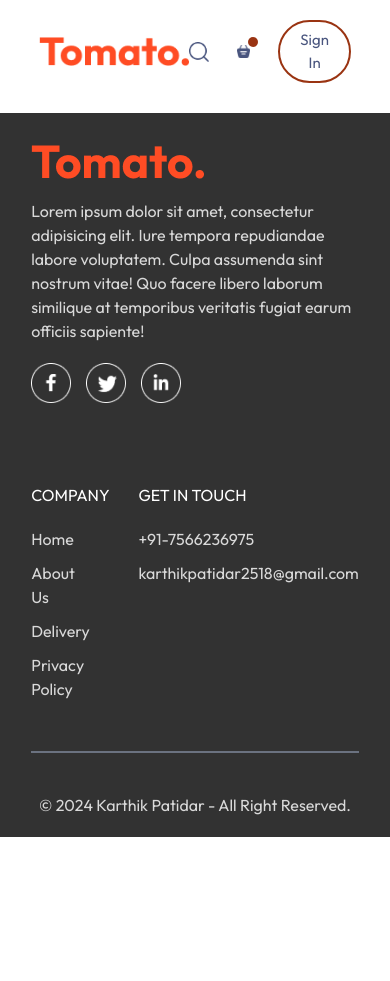
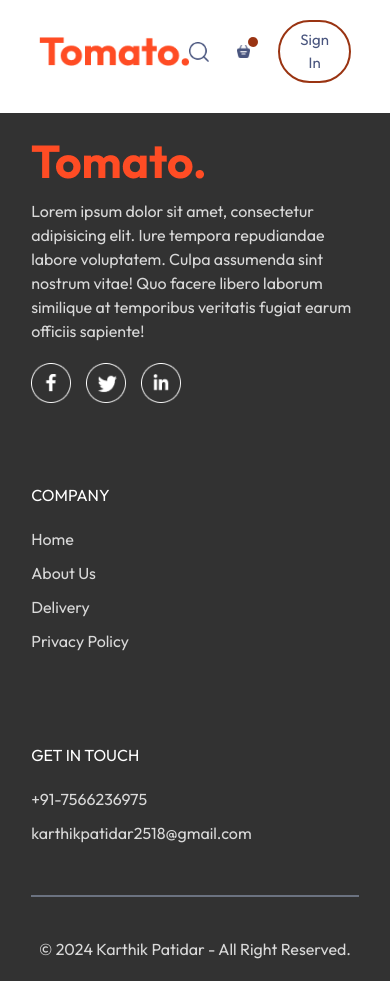
Before and after one commit to karthiksk2518/Food-Ordering, a React (Vite) app in the folder frontend/: page /order in a window 390 px wide. Before the commit the page ends 844 px from the top, so only its background shows below. Built offline with nearby package versions, Linux system fonts and the light colour scheme.

Commit message:
Footer responsiveness

```diff
--- a/frontend/package.json
+++ b/frontend/package.json
@@ -22,6 +22,7 @@
     "@types/react-dom": "^18.3.0",
     "@vitejs/plugin-react": "^4.3.1",
     "autoprefixer": "^10.4.19",
+    "daisyui": "^4.12.10",
     "eslint": "^8.57.0",
     "eslint-plugin-react": "^7.34.3",
     "eslint-plugin-react-hooks": "^4.6.2",
--- a/frontend/src/components/Footer.jsx
+++ b/frontend/src/components/Footer.jsx
@@ -13,7 +13,7 @@
                         <img className="w-10 mr-[15px] cursor-pointer" src={assets.linkedin_icon} alt="" />
                     </div>
                 </div>
-                <div className="col-span-1 flex flex-col items-start gap-5">
+                <div className="col-span-2 md:col-span-1 flex flex-col items-start gap-5">
                     <h2 className="text-white">COMPANY</h2>
                     <ul>
                         <li className="mb-2.5 cursor-pointer">Home</li>
@@ -22,7 +22,7 @@
                         <li className="mb-2.5 cursor-pointer">Privacy Policy</li>
                     </ul>
                 </div>
-                <div className="col-span-1 flex flex-col items-start gap-5">
+                <div className="col-span-2 md:col-span-1 flex flex-col items-start gap-5">
                     <h2 className="text-white">GET IN TOUCH</h2>
                     <ul>
                         <li className="mb-2.5 cursor-pointer">+91-7566236975</li>
```
Also changed, not shown: 1 other file (tests, documents, lock files or other folders).
